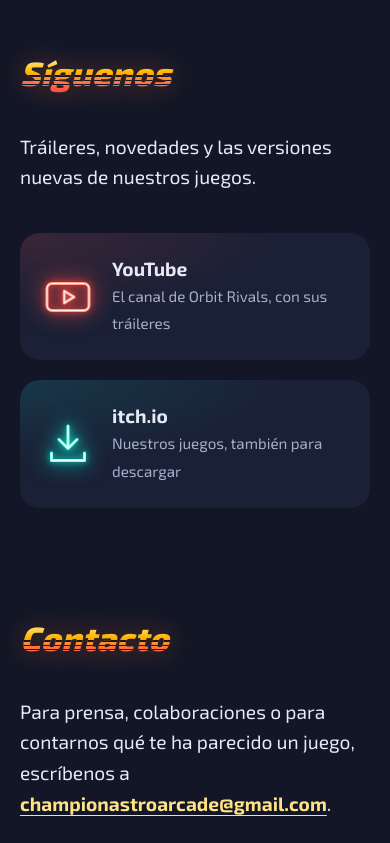
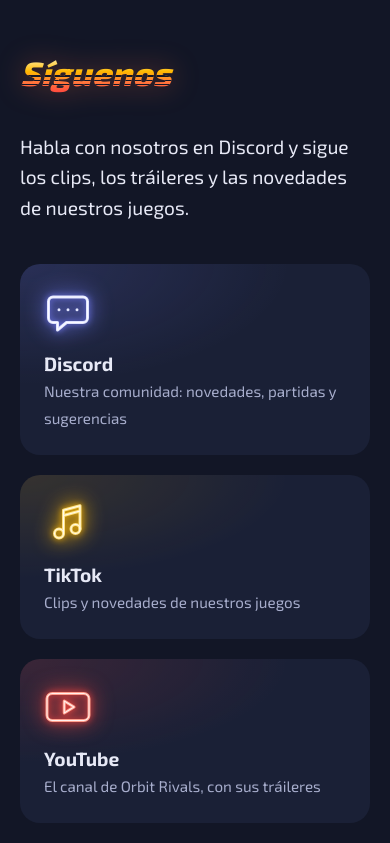
Before and after one commit to Armais/AstroArcade, a plain HTML site: page index.html in a window 390 px wide. Shown: the part 4980-5823 px from the top of the page. Drawn offline with Linux system fonts and the light colour scheme.

Commit message:
Añade Discord y TikTok a la web
- Síguenos con cuatro tarjetas: Discord, TikTok, YouTube e itch.io (icono arriba, 4 columnas)
- Discord y TikTok en el pie de todas las páginas y en la ficha del kit de prensa

Co-Authored-By: Claude Opus 5.5 <noreply@anthropic.com>
Claude-Session: https://claude.ai/code/session_01Src5TzKHCojUJiXh5LXMap

```diff
--- a/css/site.css
+++ b/css/site.css
@@ -496,13 +496,14 @@ h3 { font-weight: 700; }
   margin: 0;
   padding: 0;
   display: grid;
-  grid-template-columns: repeat(auto-fit, minmax(17rem, 1fr));
+  grid-template-columns: repeat(4, 1fr);
   gap: 1.25rem;
 }
 .red a {
   display: flex;
-  align-items: center;
-  gap: 1.25rem;
+  flex-direction: column;
+  align-items: flex-start;
+  gap: 1rem;
   height: 100%;
   padding: 1.5rem;
   border-radius: 1.25rem;
@@ -742,7 +743,8 @@ h3 { font-weight: 700; }
 /* ---- Movil */
 @media (max-width: 900px) {
   .valores,
-  .detalles { grid-template-columns: 1fr 1fr; }
+  .detalles,
+  .redes { grid-template-columns: 1fr 1fr; }
 }
 
 @media (max-width: 760px) {
@@ -764,7 +766,8 @@ h3 { font-weight: 700; }
 
 @media (max-width: 560px) {
   .valores,
-  .detalles { grid-template-columns: 1fr; }
+  .detalles,
+  .redes { grid-template-columns: 1fr; }
   .ficha div { grid-template-columns: 6.5rem 1fr; gap: 0.75rem; }
   .barra-marca span { display: none; }
   .sala-volver span { display: none; }
--- a/index.html
+++ b/index.html
@@ -234,8 +234,33 @@
 
     <section id="comunidad" class="seccion" aria-labelledby="titulo-comunidad">
       <h2 id="titulo-comunidad" class="titular"><span>Síguenos</span></h2>
-      <p class="entradilla">Tráileres, novedades y las versiones nuevas de nuestros juegos.</p>
+      <p class="entradilla">Habla con nosotros en Discord y sigue los clips, los tráileres y las novedades de nuestros juegos.</p>
       <ul class="redes">
+        <li class="red tono-orbita">
+          <a href="https://discord.gg/WTKSdF9XSx">
+            <svg class="neon" viewBox="0 0 64 64" aria-hidden="true">
+              <g id="neon-chat">
+                <path d="M12 12h40a6 6 0 0 1 6 6v22a6 6 0 0 1-6 6H30L18 56V46h-6a6 6 0 0 1-6-6V18a6 6 0 0 1 6-6z"/>
+                <path d="M20 29h.01M32 29h.01M44 29h.01"/>
+              </g>
+              <use href="#neon-chat" class="nucleo"/>
+            </svg>
+            <div><strong>Discord</strong><span>Nuestra comunidad: novedades, partidas y sugerencias</span></div>
+          </a>
+        </li>
+        <li class="red tono-oro">
+          <a href="https://www.tiktok.com/@astro_arcade_games">
+            <svg class="neon" viewBox="0 0 64 64" aria-hidden="true">
+              <g id="neon-nota">
+                <path d="M26 46V15l22-6v31M26 22l22-6"/>
+                <circle cx="20" cy="46" r="6"/>
+                <circle cx="42" cy="40" r="6"/>
+              </g>
+              <use href="#neon-nota" class="nucleo"/>
+            </svg>
+            <div><strong>TikTok</strong><span>Clips y novedades de nuestros juegos</span></div>
+          </a>
+        </li>
         <li class="red tono-coral">
           <a href="https://www.youtube.com/@OrbitRivalsGame">
             <svg class="neon" viewBox="0 0 64 64" aria-hidden="true">
@@ -275,6 +300,8 @@
       <li><a href="#juegos">Juegos</a></li>
       <li><a href="prensa/">Prensa</a></li>
       <li><a href="privacidad/">Privacidad</a></li>
+      <li><a href="https://discord.gg/WTKSdF9XSx">Discord</a></li>
+      <li><a href="https://www.tiktok.com/@astro_arcade_games">TikTok</a></li>
       <li><a href="https://www.youtube.com/@OrbitRivalsGame">YouTube</a></li>
       <li><a href="https://armaisdiaz.itch.io/">itch.io</a></li>
       <li><a href="en/" hreflang="en" lang="en">English</a></li>
```
Also changed, not shown: cotton-vs-ants/index.html (+2 -0 lines), cotton-vs-ants/privacidad/index.html (+2 -0 lines), en/cotton-vs-ants/index.html (+2 -0 lines), en/cotton-vs-ants/privacy/index.html (+2 -0 lines), en/index.html (+28 -1 lines), en/orbit-rivals/index.html (+2 -0 lines), en/press/index.html (+4 -0 lines), en/privacy/index.html (+2 -0 lines), orbit-rivals/index.html (+2 -0 lines), prensa/index.html (+4 -0 lines), privacidad/index.html (+2 -0 lines).
